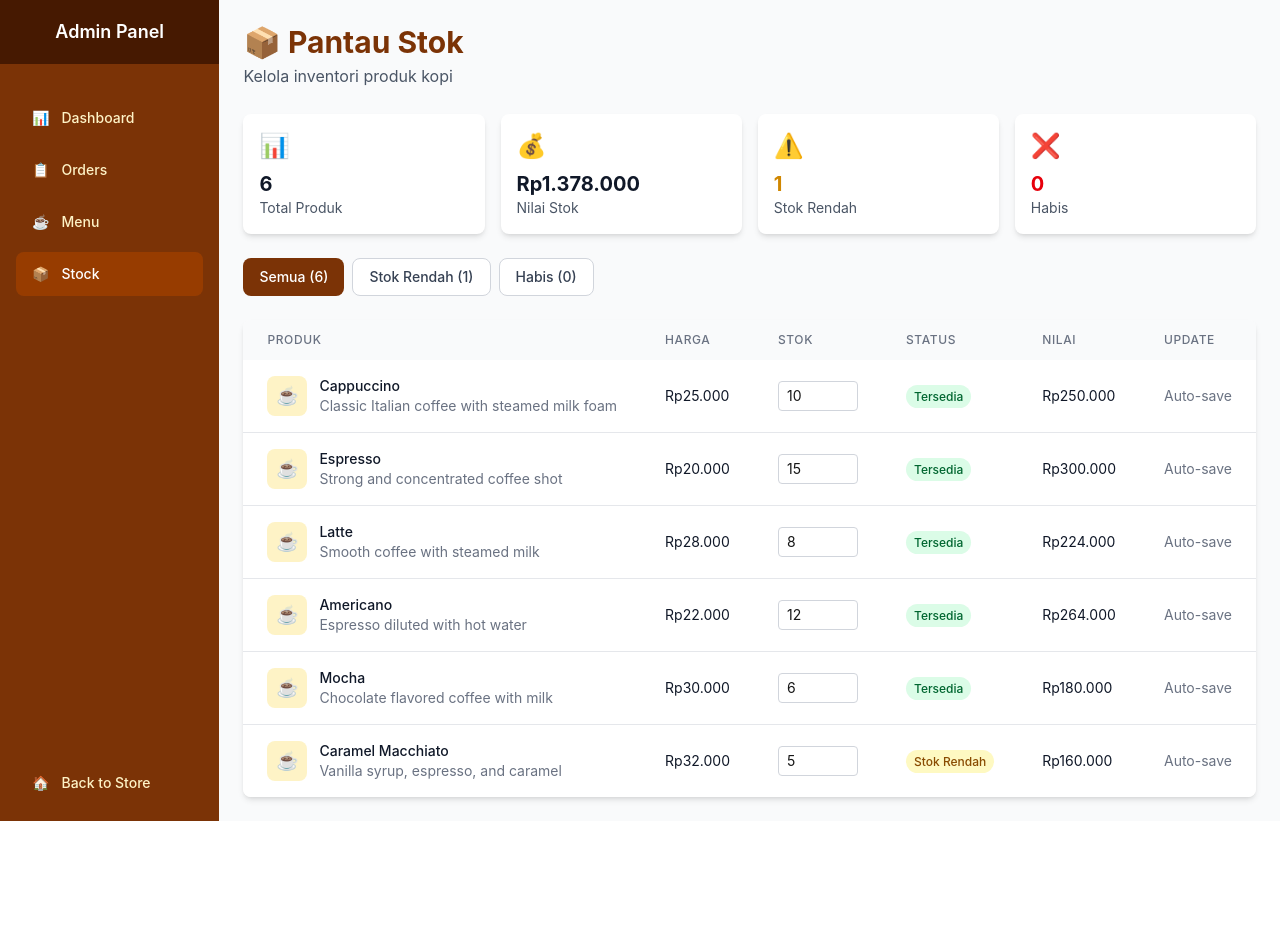
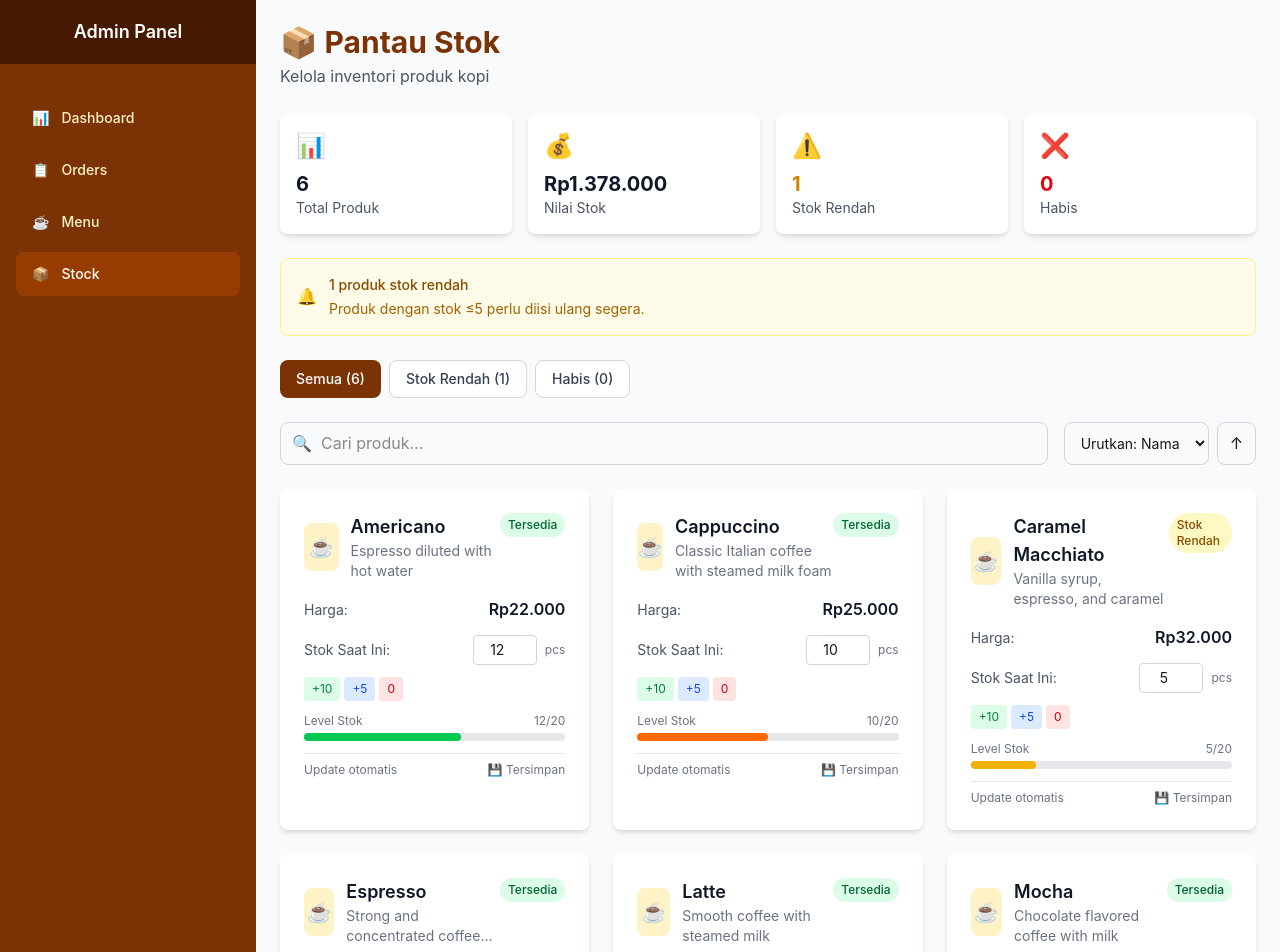
Before and after one commit to lahmbert/PIDEY-COFFEE, a Next.js app: page /admin/stock in a window 1280 px wide. Shown: the top 952 px of the page. Before the commit the page ends 821 px from the top, so only its background shows below. Built offline with nearby package versions, Linux system fonts and the light colour scheme.

Commit message:
Redesign stock page with card layout, search, sort, alerts, and quick actions

```diff
--- a/src/app/admin/stock/page.tsx
+++ b/src/app/admin/stock/page.tsx
@@ -8,6 +8,9 @@ export default function AdminStockPage() {
   const [menuItems, setMenuItems] = useState<MenuItem[]>([]);
   const [sidebarOpen, setSidebarOpen] = useState(false);
   const [filter, setFilter] = useState<'all' | 'low' | 'out'>('all');
+  const [searchTerm, setSearchTerm] = useState('');
+  const [sortBy, setSortBy] = useState<'name' | 'stock' | 'value'>('name');
+  const [sortOrder, setSortOrder] = useState<'asc' | 'desc'>('asc');
 
   const loadMenuData = () => {
     const stock = loadStock();
@@ -27,7 +30,10 @@ export default function AdminStockPage() {
     saveStock(updatedItems);
   };
 
-  const filteredItems = menuItems.filter(item => {
+  const filteredItems = menuItems
+    .filter(item => {
+      // Filter by stock status
+      const statusMatch = (() => {
         switch (filter) {
           case 'low':
             return item.stock > 0 && item.stock <= 5;
@@ -35,6 +41,36 @@ export default function AdminStockPage() {
             return item.stock === 0;
           default:
             return true;
+        }
+      })();
+
+      // Filter by search term
+      const searchMatch = item.name.toLowerCase().includes(searchTerm.toLowerCase()) ||
+                         item.description.toLowerCase().includes(searchTerm.toLowerCase());
+
+      return statusMatch && searchMatch;
+    })
+    .sort((a, b) => {
+      let aValue, bValue;
+
+      switch (sortBy) {
+        case 'stock':
+          aValue = a.stock;
+          bValue = b.stock;
+          break;
+        case 'value':
+          aValue = a.price * a.stock;
+          bValue = b.price * b.stock;
+          break;
+        default:
+          aValue = a.name.toLowerCase();
+          bValue = b.name.toLowerCase();
+      }
+
+      if (sortOrder === 'asc') {
+        return aValue > bValue ? 1 : -1;
+      } else {
+        return aValue < bValue ? 1 : -1;
       }
     });
 
@@ -97,7 +133,38 @@ export default function AdminStockPage() {
               </div>
             </div>
 
-            {/* Filter Buttons */}
+            {/* Alerts */}
+            {outOfStockCount > 0 && (
+              <div className="bg-red-50 border border-red-200 rounded-lg p-4 mb-6">
+                <div className="flex items-center">
+                  <div className="text-red-500 mr-3">⚠️</div>
+                  <div>
+                    <h3 className="text-sm font-medium text-red-800">
+                      {outOfStockCount} produk habis stok
+                    </h3>
+                    <p className="text-sm text-red-700 mt-1">
+                      Segera restock produk yang habis untuk menghindari kehilangan penjualan.
+                    </p>
+                  </div>
+                </div>
+              </div>
+            )}
+
+            {lowStockCount > 0 && (
+              <div className="bg-yellow-50 border border-yellow-200 rounded-lg p-4 mb-6">
+                <div className="flex items-center">
+                  <div className="text-yellow-500 mr-3">🔔</div>
+                  <div>
+                    <h3 className="text-sm font-medium text-yellow-800">
+                      {lowStockCount} produk stok rendah
+                    </h3>
+                    <p className="text-sm text-yellow-700 mt-1">
+                      Produk dengan stok ≤5 perlu diisi ulang segera.
+                    </p>
+                  </div>
+                </div>
+              </div>
+            )}
             <div className="flex flex-wrap gap-2 mb-6">
               <button
                 onClick={() => setFilter('all')}
@@ -131,65 +198,140 @@ export default function AdminStockPage() {
               </button>
             </div>
 
-            {/* Stock List */}
-            <div className="bg-white rounded-lg shadow-md overflow-hidden">
-              <div className="overflow-x-auto">
-                <table className="w-full">
-                  <thead className="bg-gray-50">
-                    <tr>
-                      <th className="px-6 py-3 text-left text-xs font-medium text-gray-500 uppercase tracking-wider">Produk</th>
-                      <th className="px-6 py-3 text-left text-xs font-medium text-gray-500 uppercase tracking-wider">Harga</th>
-                      <th className="px-6 py-3 text-left text-xs font-medium text-gray-500 uppercase tracking-wider">Stok</th>
-                      <th className="px-6 py-3 text-left text-xs font-medium text-gray-500 uppercase tracking-wider">Status</th>
-                      <th className="px-6 py-3 text-left text-xs font-medium text-gray-500 uppercase tracking-wider">Nilai</th>
-                      <th className="px-6 py-3 text-left text-xs font-medium text-gray-500 uppercase tracking-wider">Update</th>
-                    </tr>
-                  </thead>
-                  <tbody className="bg-white divide-y divide-gray-200">
+            {/* Search and Sort Controls */}
+            <div className="flex flex-col sm:flex-row gap-4 mb-6">
+              <div className="flex-1">
+                <div className="relative">
+                  <input
+                    type="text"
+                    placeholder="Cari produk..."
+                    value={searchTerm}
+                    onChange={(e) => setSearchTerm(e.target.value)}
+                    className="w-full pl-10 pr-4 py-2 border border-gray-300 rounded-lg focus:ring-2 focus:ring-amber-500 focus:border-transparent"
+                  />
+                  <div className="absolute inset-y-0 left-0 pl-3 flex items-center pointer-events-none">
+                    <span className="text-gray-400">🔍</span>
+                  </div>
+                </div>
+              </div>
+
+              <div className="flex gap-2">
+                <select
+                  value={sortBy}
+                  onChange={(e) => setSortBy(e.target.value as 'name' | 'stock' | 'value')}
+                  className="px-3 py-2 border border-gray-300 rounded-lg focus:ring-2 focus:ring-amber-500 focus:border-transparent text-sm"
+                >
+                  <option value="name">Urutkan: Nama</option>
+                  <option value="stock">Urutkan: Stok</option>
+                  <option value="value">Urutkan: Nilai</option>
+                </select>
+
+                <button
+                  onClick={() => setSortOrder(sortOrder === 'asc' ? 'desc' : 'asc')}
+                  className="px-3 py-2 border border-gray-300 rounded-lg hover:bg-gray-50 focus:ring-2 focus:ring-amber-500 focus:border-transparent"
+                  title={sortOrder === 'asc' ? 'Urutkan menurun' : 'Urutkan menaik'}
+                >
+                  {sortOrder === 'asc' ? '↑' : '↓'}
+                </button>
+              </div>
+            </div>
+
+            {/* Stock Grid */}
+            <div className="grid grid-cols-1 md:grid-cols-2 lg:grid-cols-3 gap-6">
               {filteredItems.map((item) => {
                 const status = getStockStatus(item.stock);
                 return (
-                        <tr key={item.id} className="hover:bg-gray-50">
-                          <td className="px-6 py-4 whitespace-nowrap">
+                  <div key={item.id} className="bg-white rounded-lg shadow-md overflow-hidden hover:shadow-lg transition-shadow">
+                    <div className="p-6">
+                      <div className="flex items-start justify-between mb-4">
                         <div className="flex items-center">
-                              <div className="w-10 h-10 bg-amber-100 rounded-lg flex items-center justify-center mr-3">
-                                <span className="text-lg">☕</span>
+                          <div className="w-12 h-12 bg-amber-100 rounded-lg flex items-center justify-center mr-3">
+                            <span className="text-xl">☕</span>
                           </div>
                           <div>
-                                <div className="text-sm font-medium text-gray-900">{item.name}</div>
-                                <div className="text-sm text-gray-500">{item.description}</div>
+                            <h3 className="text-lg font-semibold text-gray-900">{item.name}</h3>
+                            <p className="text-sm text-gray-500 line-clamp-2">{item.description}</p>
                           </div>
                         </div>
-                          </td>
-                          <td className="px-6 py-4 whitespace-nowrap text-sm text-gray-900">
-                            Rp{item.price.toLocaleString('id-ID')}
-                          </td>
-                          <td className="px-6 py-4 whitespace-nowrap">
+                        <span className={`px-2 py-1 text-xs font-medium rounded-full ${status.color}`}>
+                          {status.text}
+                        </span>
+                      </div>
+
+                      <div className="space-y-3">
+                        <div className="flex justify-between items-center">
+                          <span className="text-sm text-gray-600">Harga:</span>
+                          <span className="font-semibold text-gray-900">Rp{item.price.toLocaleString('id-ID')}</span>
+                        </div>
+
+                        <div className="flex justify-between items-center">
+                          <span className="text-sm text-gray-600">Stok Saat Ini:</span>
+                          <div className="flex items-center space-x-2">
                             <input
                               type="number"
                               value={item.stock}
                               onChange={(e) => updateStock(item.id, parseInt(e.target.value) || 0)}
-                              className="w-20 px-2 py-1 border border-gray-300 rounded focus:ring-2 focus:ring-amber-500 text-sm"
+                              className="w-16 px-2 py-1 border border-gray-300 rounded focus:ring-2 focus:ring-amber-500 text-sm text-center"
                               min="0"
                             />
-                          </td>
-                          <td className="px-6 py-4 whitespace-nowrap">
-                            <span className={`px-2 py-1 text-xs font-medium rounded-full ${status.color}`}>
-                              {status.text}
-                            </span>
-                          </td>
-                          <td className="px-6 py-4 whitespace-nowrap text-sm text-gray-900">
-                            Rp{(item.price * item.stock).toLocaleString('id-ID')}
-                          </td>
-                          <td className="px-6 py-4 whitespace-nowrap text-sm text-gray-500">
-                            Auto-save
-                          </td>
-                        </tr>
+                            <span className="text-xs text-gray-500">pcs</span>
+                          </div>
+                        </div>
+
+                        {/* Quick Actions */}
+                        <div className="flex gap-1">
+                          <button
+                            onClick={() => updateStock(item.id, item.stock + 10)}
+                            className="px-2 py-1 text-xs bg-green-100 text-green-700 rounded hover:bg-green-200 transition-colors"
+                            title="Tambah 10"
+                          >
+                            +10
+                          </button>
+                          <button
+                            onClick={() => updateStock(item.id, item.stock + 5)}
+                            className="px-2 py-1 text-xs bg-blue-100 text-blue-700 rounded hover:bg-blue-200 transition-colors"
+                            title="Tambah 5"
+                          >
+                            +5
+                          </button>
+                          <button
+                            onClick={() => updateStock(item.id, 0)}
+                            className="px-2 py-1 text-xs bg-red-100 text-red-700 rounded hover:bg-red-200 transition-colors"
+                            title="Set ke 0"
+                          >
+                            0
+                          </button>
+                        </div>
+
+                        {/* Stock Level Indicator */}
+                        <div className="space-y-1">
+                          <div className="flex justify-between text-xs text-gray-500">
+                            <span>Level Stok</span>
+                            <span>{item.stock}/20</span>
+                          </div>
+                          <div className="w-full bg-gray-200 rounded-full h-2">
+                            <div
+                              className={`h-2 rounded-full transition-all duration-300 ${
+                                item.stock === 0 ? 'bg-red-500' :
+                                item.stock <= 5 ? 'bg-yellow-500' :
+                                item.stock <= 10 ? 'bg-orange-500' : 'bg-green-500'
+                              }`}
+                              style={{ width: `${Math.min((item.stock / 20) * 100, 100)}%` }}
+                            ></div>
+                          </div>
+                        </div>
+
+                        <div className="pt-2 border-t border-gray-200">
+                          <div className="flex justify-between items-center text-xs text-gray-500">
+                            <span>Update otomatis</span>
+                            <span>💾 Tersimpan</span>
+                          </div>
+                        </div>
+                      </div>
+                    </div>
+                  </div>
                 );
               })}
-                  </tbody>
-                </table>
-              </div>
             </div>
 
             {filteredItems.length === 0 && (
```
Lines whose indentation alone changed are shown as unchanged.
